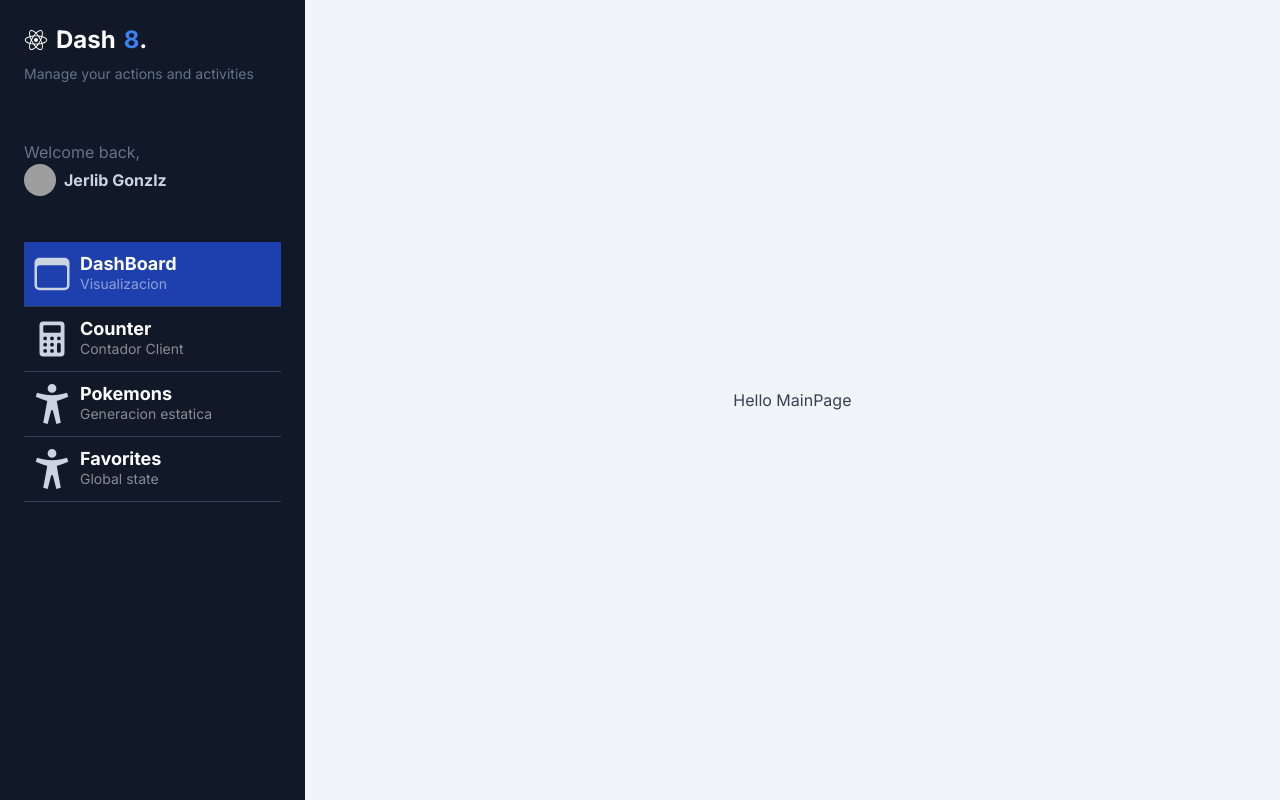
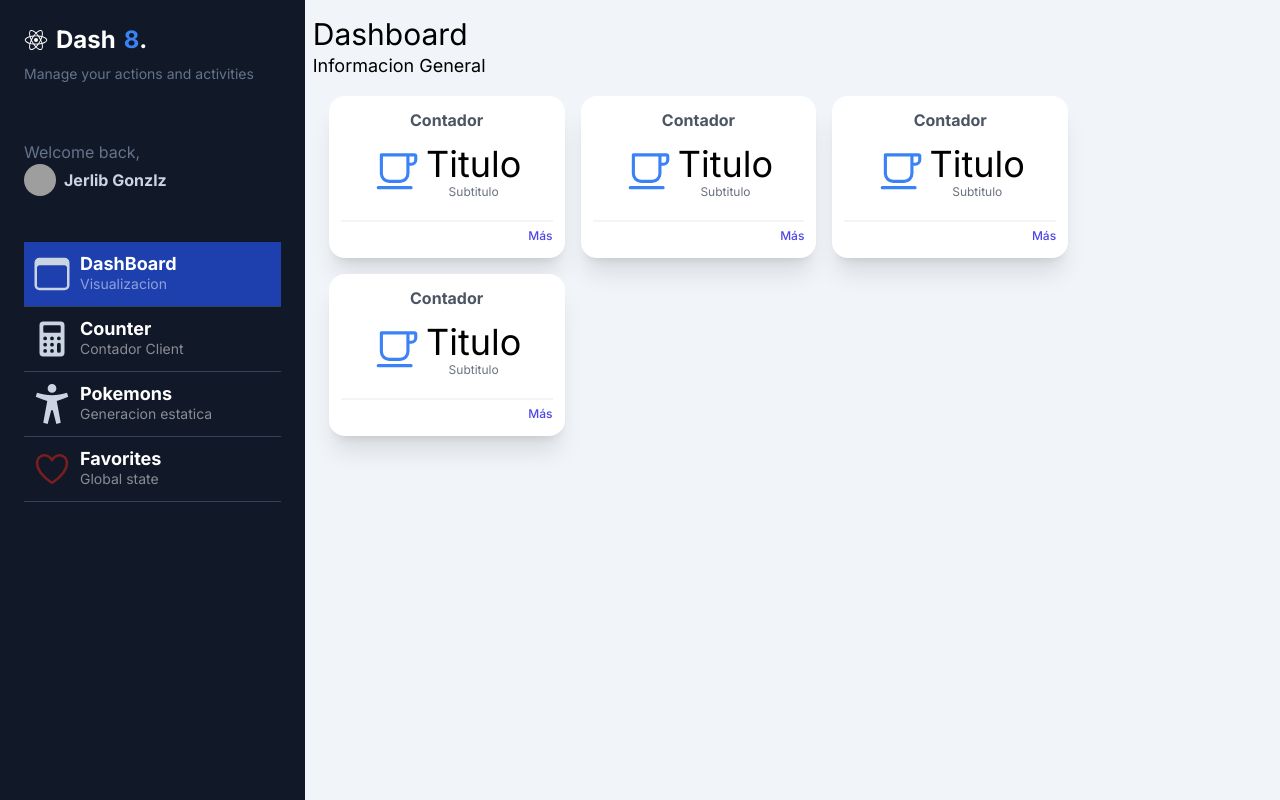
Before and after one commit to JerlibGnzlz/Dasboard-next, a Next.js app: page /dashboard/main in a window 1280 px wide. Built offline with nearby package versions, Linux system fonts and the light colour scheme; grey boxes are pictures that could not be loaded.

Commit message:
dasboard

```diff
--- a/src/app/dashboard/favorites/page.tsx
+++ b/src/app/dashboard/favorites/page.tsx
@@ -5,7 +5,6 @@
 
 export const metadata = {
     title: "Favoritos",
-    description: ""
 }
 
 
@@ -15,7 +14,7 @@
         <>
             <div className="flex flex-col">
 
-                <span className="text-lg font-bold my-2 text-center">Listado de Pokemones <small
+                <span className="text-lg font-bold my-2 text-center">Pokemones Favoritos <small
                     className="text-blue-500">Global state</small></span>
 
                 <PokemonGrid pokemons={[]} />
--- a/src/app/dashboard/main/page.tsx
+++ b/src/app/dashboard/main/page.tsx
@@ -1,8 +1,17 @@
+import { SimpleWidget } from "@/components/SimpleWidget";
 
 export default function MainPage() {
     return (
-        <div className="flex flex-col items-center justify-center w-full h-full">
-            <h1>Hello MainPage</h1>
+        <div className="text-black p-2">
+            <h1 className="mt-2 text-3xl">Dashboard</h1>
+            <span className="text-lg">Informacion General</span>
+
+            <div className="flex flex-wrap p-2">
+                <SimpleWidget />
+                <SimpleWidget />
+                <SimpleWidget />
+                <SimpleWidget />
+            </div>
         </div>
     );
 }
--- a/src/app/dashboard/pokemons/page.tsx
+++ b/src/app/dashboard/pokemons/page.tsx
@@ -24,7 +24,7 @@
         <>
             <div className="flex flex-col">
 
-                <span className="text-lg font-bold my-2 text-center">Pokemon Favoritos <small
+                <span className="text-lg font-bold my-2 text-center">Pokemones <small
                     className="text-blue-500">estaticos</small></span>
                 <PokemonGrid pokemons={pokemones} />
             </div>
--- a/src/components/Sidebar.tsx
+++ b/src/components/Sidebar.tsx
@@ -1,6 +1,6 @@
 import React from "react";
 import Image from 'next/image'
-import { IoAccessibilitySharp, IoBrowsersOutline, IoCalculator, IoLogoReact } from "react-icons/io5";
+import { IoAccessibilitySharp, IoBrowsersOutline, IoCalculator, IoHeartOutline, IoLogoReact } from "react-icons/io5";
 import { MenuItem } from "./MenuItem";
 
 const menuItems = [
@@ -23,8 +23,8 @@
         subTitle: "Generacion estatica"
     },
     {
-        path: "/dashboard/pokemons/favorites",
-        icon: <IoAccessibilitySharp size={40} />,
+        path: "/dashboard/favorites",
+        icon: <IoHeartOutline size={40} className="text-red-900" />,
         title: "Favorites",
         subTitle: "Global state"
     }
--- /dev/null
+++ b/src/components/SimpleWidget.tsx
@@ -0,0 +1,30 @@
+import { IoCafeOutline } from "react-icons/io5"
+
+export const SimpleWidget = () => {
+    return (
+        <div className="bg-white shadow-xl p-3 sm:min-w-[25%] min-w-full  rounded-2xl border-1 border-gray-50 mx-2 my-2">
+            <div className="flex flex-col">
+                <div>
+                    <h2 className="font-bold text-gray-600 text-center">Contador</h2>
+                </div>
+                <div className="my-3">
+                    <div className="flex flex-row items-center justify-center space-x-1 ">
+                        <div id="icon">
+                            {/* Icono irá aquí */}
+                            <IoCafeOutline size={50} className="text-blue-500" />
+                        </div>
+                        <div id="temp" className="text-center">
+                            <h4 className="text-4xl">Titulo</h4>
+                            <p className="text-xs text-gray-500">Subtitulo</p>
+                        </div>
+                    </div>
+                </div>
+
+                <div className="w-full place-items-end text-right border-t-2 border-gray-100 mt-2">
+                    <a href="#" className="text-indigo-600 text-xs font-medium">Más</a>
+                </div>
+
+            </div>
+        </div>
+    )
+}
--- a/src/components/index.tsx
+++ b/src/components/index.tsx
@@ -1 +1,3 @@
 export { Sidebar } from "./Sidebar"
+
+export { SimpleWidget } from "./SimpleWidget"
```
